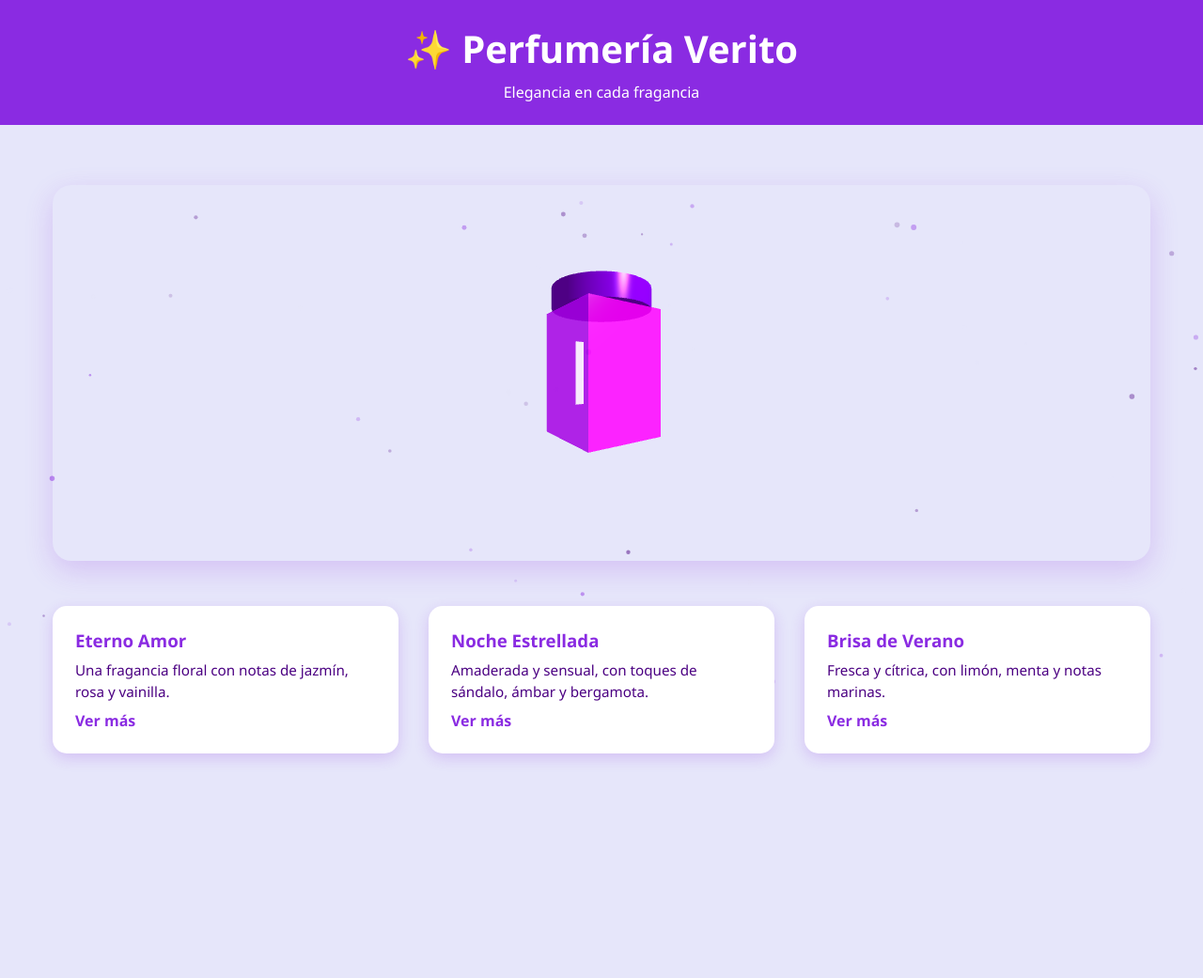
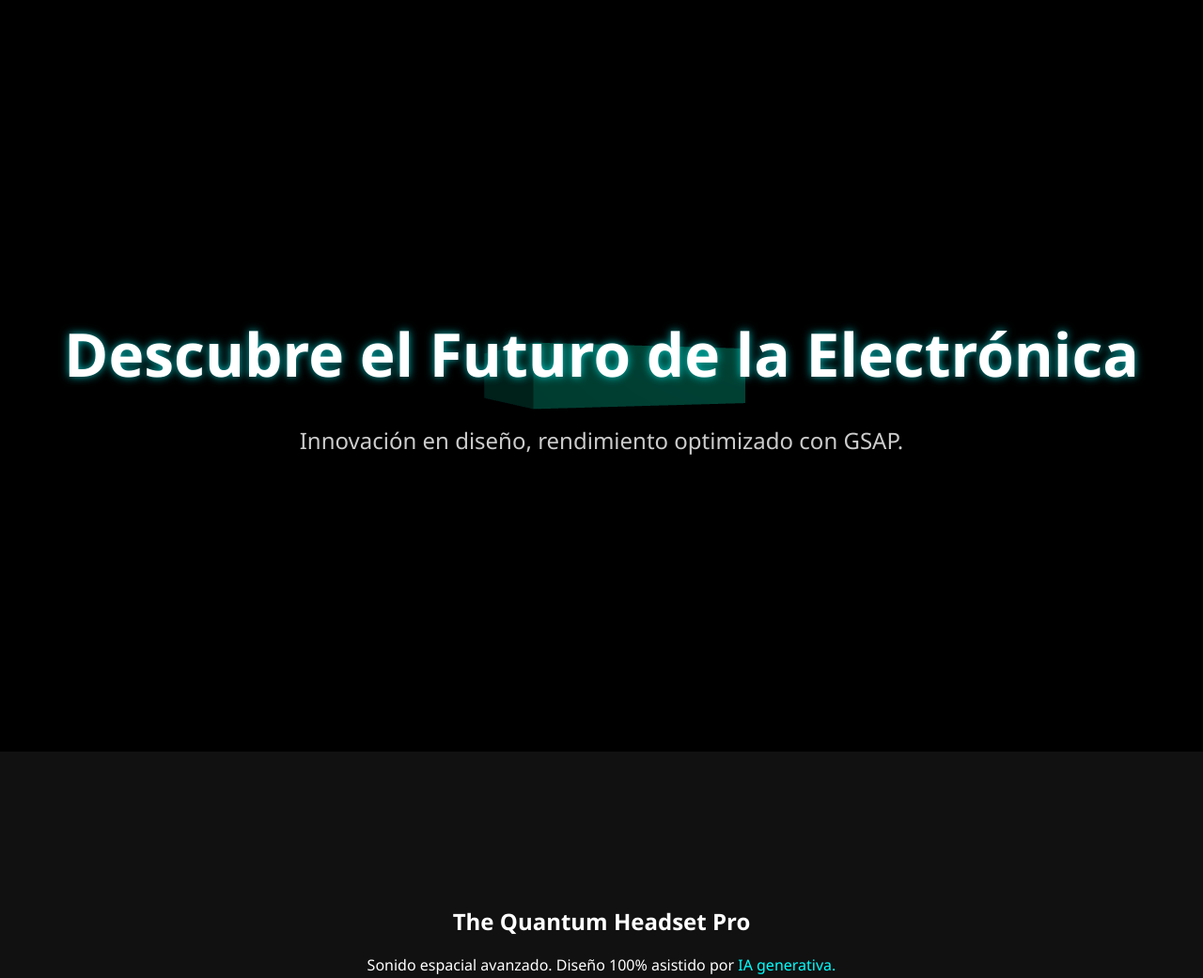
Before and after one commit to deysihelengonzalesoruro-code/pagina.web, a plain HTML site: page index.html in a window 1280 px wide. Shown: the top 1041 px of the page at 94% size. Drawn offline with nearby package versions, Linux system fonts and the light colour scheme; animation ran at ten frames a second.

Commit message:
Revamp ElectroTech webpage with new features
Updated the HTML structure and styles for the ElectroTech webpage, including new sections for hero content, product showcase, and experimental scroll animations. Integrated Three.js and GSAP for enhanced visual effects and interactions.

```diff
--- a/index.html
+++ b/index.html
@@ -1,327 +1,344 @@
 <!DOCTYPE html>
 <html lang="es">
 <head>
-  <meta charset="UTF-8" />
-  <meta name="viewport" content="width=device-width, initial-scale=1.0"/>
-  <title>Perfumería Verito</title>
-  <meta name="description" content="Perfumería Verito – Elegancia en cada fragancia." />
+    <meta charset="UTF-8">
+    <meta name="viewport" content="width=device-width, initial-scale=1.0">
+    <title>ElectroTech | Innovación Extrema</title>
 
-  <!-- Estilos -->
+    <script src="https://cdnjs.cloudflare.com/ajax/libs/gsap/3.12.5/gsap.min.js"></script>
+    <script src="https://cdnjs.cloudflare.com/ajax/libs/gsap/3.12.5/ScrollTrigger.min.js"></script>
+
+    <script src="https://cdnjs.cloudflare.com/ajax/libs/three.js/r128/three.min.js"></script>
+
     <style>
-    :root {
-      --violeta-claro: #E6E6FA;
-      --violeta-medio: #8A2BE2;
-      --violeta-oscuro: #4B0082;
-      --blanco: #FFFFFF;
-      --sombra: rgba(138, 43, 226, 0.2);
+        body {
+            margin: 0;
+            font-family: 'Segoe UI', Tahoma, Geneva, Verdana, sans-serif;
+            background-color: #000;
+            color: #fff;
+            overflow-x: hidden;
+            scroll-behavior: smooth;
         }
 
-    * {
-      margin: 0;
-      padding: 0;
-      box-sizing: border-box;
-    }
-
-    body {
-      font-family: 'Segoe UI', sans-serif;
-      background-color: var(--violeta-claro);
-      color: var(--violeta-oscuro);
-      overflow-x: hidden;
-    }
-
-    header {
-      background-color: var(--violeta-medio);
-      color: var(--blanco);
-      text-align: center;
-      padding: 1.5rem 1rem;
-    }
-
-    h1 {
-      font-size: 2.5rem;
-      margin-bottom: 0.5rem;
-    }
-
-    .container {
-      max-width: 1200px;
-      margin: 0 auto;
-      padding: 2rem 1rem;
-      min-height: 120vh; /* Asegura espacio para scroll */
-    }
-
-    /* Contenedor 3D */
-    #perfume3D {
-      height: 400px;
-      margin: 2rem auto;
-      border-radius: 20px;
-      box-shadow: 0 10px 30px var(--sombra);
+        /* 1. SECCIÓN HERO Y WEBLG */
+        .hero-section {
+            position: relative;
+            height: 100vh;
+            overflow: hidden;
             display: flex;
             justify-content: center;
             align-items: center;
-      background: transparent; /* Importante para Three.js */
         }
 
-    /* Productos */
-    .products {
-      display: grid;
-      grid-template-columns: repeat(auto-fit, minmax(250px, 1fr));
-      gap: 2rem;
-      margin-top: 3rem;
+        #hero-webgl-canvas {
+            position: absolute;
+            top: 0;
+            left: 0;
+            width: 100%;
+            height: 100%;
+            z-index: 1;
         }
 
-    .product {
-      background: var(--blanco);
-      border-radius: 15px;
-      padding: 1.5rem;
-      box-shadow: 0 5px 15px var(--sombra);
-      transition: transform 0.3s ease;
+        .hero-content {
+            position: relative; /* Para que esté sobre el canvas */
+            text-align: center;
+            z-index: 10;
+            padding: 20px;
         }
 
-    .product:hover {
-      transform: translateY(-10px);
+        .hero-content h1 {
+            font-size: 4em;
+            margin-bottom: 0.5em;
+            text-shadow: 0 0 10px rgba(0, 255, 255, 0.7);
         }
 
-    .product h3 {
-      color: var(--violeta-medio);
-      margin-bottom: 0.5rem;
+        .hero-content p {
+            font-size: 1.5em;
+            color: #ccc;
         }
 
-    .product p {
-      font-size: 0.95rem;
-      line-height: 1.5;
+        /* 2. SECCIÓN PRODUCTO Y ASSET DE IA */
+        .product-showcase {
+            height: 100vh;
+            display: flex;
+            flex-direction: column;
+            align-items: center;
+            justify-content: center;
+            padding: 50px;
+            background-color: #111;
         }
 
-    .extra {
-      margin-top: 0.5rem;
+        .product-details {
+            text-align: center;
+            margin-bottom: 50px;
         }
 
-    .read-more {
-      color: var(--violeta-medio);
-      cursor: pointer;
-      margin-top: 0.5rem;
-      display: inline-block;
-      font-weight: bold;
+        .ai-asset-container {
+            width: 50vw;
+            height: 50vh;
+            background-color: #0d0d0d;
+            border: 2px solid #00ffff;
+            box-shadow: 0 0 20px rgba(0, 255, 255, 0.5);
+            overflow: hidden;
+            display: flex;
+            justify-content: center;
+            align-items: center;
         }
 
-    /* Footer */
-    footer {
-      text-align: center;
-      padding: 1.5rem;
-      background-color: var(--violeta-oscuro);
-      color: var(--blanco);
-      margin-top: 3rem;
+        #ia-asset {
+            width: 100%;
+            height: 100%;
+            object-fit: cover;
+            /* Placeholder para simular la carga */
+            background-image: linear-gradient(45deg, #1f1f1f 25%, #333 75%);
+            display: block;
         }
 
-    /* Responsive */
-    @media (max-width: 600px) {
-      h1 {
-        font-size: 2rem;
+        /* 3. SCROLL EXPERIMENTAL (HORIZONTAL PINNED) */
+        .experimental-scroll-section {
+            /* Altura que dicta cuánto dura el scroll vertical para la animación horizontal */
+            height: 400vh;
+            position: relative;
+            background-color: #222;
         }
 
-      #perfume3D {
-        height: 300px;
+        .pin-wrapper {
+            /* El contenedor que se 'pegará' (pin) a la pantalla */
+            position: sticky;
+            top: 0;
+            height: 100vh;
+            overflow: hidden;
         }
 
-      .container {
-        min-height: 100vh;
+        .horizontal-content {
+            display: flex;
+            height: 100%;
+            /* Ancho calculado para 4 slides de 100vw cada uno */
+            width: 400vw;
         }
+
+        .slide {
+            width: 100vw;
+            height: 100%;
+            display: flex;
+            flex-direction: column;
+            justify-content: center;
+            align-items: center;
+            font-size: 3em;
+            flex-shrink: 0;
+            text-shadow: 2px 2px #000;
+        }
+
+        .slide:nth-child(1) { background: linear-gradient(to right, #0a0a0a, #111); }
+        .slide:nth-child(2) { background: linear-gradient(to right, #111, #222); color: #00ffc8;}
+        .slide:nth-child(3) { background: linear-gradient(to right, #222, #333); }
+        .slide:nth-child(4) { background: linear-gradient(to right, #333, #0a0a0a); color: #00ffff;}
+
+        .slide p {
+            font-size: 0.5em;
+            margin-top: 10px;
+            color: #aaa;
         }
     </style>
 </head>
 <body>
-  <header>
-    <h1>✨ Perfumería Verito</h1>
-    <p>Elegancia en cada fragancia</p>
+
+    <header class="hero-section">
+        <canvas id="hero-webgl-canvas"></canvas>
+        <div class="hero-content">
+            <h1 class="gsap-reveal-text">Descubre el Futuro de la Electrónica</h1>
+            <p class="gsap-reveal-text">Innovación en diseño, rendimiento optimizado con GSAP.</p>
+        </div>
     </header>
 
-  <div class="container">
-    <!-- Fondo de partículas (WebGL) -->
-    <div id="tsparticles" style="position: fixed; top: 0; left: 0; width: 100%; height: 100%; z-index: -1;"></div>
+    <section class="product-showcase" id="ai-product-section">
+        <div class="product-details">
+            <h2>The Quantum Headset Pro</h2>
+            <p>Sonido espacial avanzado. Diseño 100% asistido por <span style="color:#00ffff;">IA generativa.</span></p>
+            <button style="padding: 10px 20px; background-color: #00ffff; border: none; color: #000; cursor: pointer; font-size: 1em; margin-top: 10px;">Comprar Ahora</button>
+        </div>
+        <div class="ai-asset-container">
+            <div id="ia-asset" style="opacity: 0;">
+                 <h3 style="color: #00ffff; text-align: center;">[Simulación de Asset de IA Generativa]</h3>
+            </div>
+        </div>
+    </section>
 
-    <!-- Contenedor para la escena 3D -->
-    <div id="perfume3D"></div>
-
-    <!-- Productos (animados con GSAP) -->
-    <div class="products">
-      <div class="product">
-        <h3>Eterno Amor</h3>
-        <p>Una fragancia floral con notas de jazmín, rosa y vainilla.</p>
-        <p class="extra" style="display:none;">Inspirada en los jardines de la Provenza al atardecer.</p>
-        <span class="read-more">Ver más</span>
+    <section class="experimental-scroll-section" id="scroll-pin-section">
+        <div class="pin-wrapper">
+            <div class="horizontal-content">
+                <div class="slide">
+                    <h3>Poder sin límites</h3>
+                    <p>Chips de última generación para rendimiento extremo.</p>
                 </div>
-      <div class="product">
-        <h3>Noche Estrellada</h3>
-        <p>Amaderada y sensual, con toques de sándalo, ámbar y bergamota.</p>
-        <p class="extra" style="display:none;">Ideal para quienes aman los misterios de la noche.</p>
-        <span class="read-more">Ver más</span>
+                <div class="slide">
+                    <h3>Diseño Minimalista</h3>
+                    <p>Ergonomía perfecta. Creado para el futuro.</p>
                 </div>
-      <div class="product">
-        <h3>Brisa de Verano</h3>
-        <p>Fresca y cítrica, con limón, menta y notas marinas.</p>
-        <p class="extra" style="display:none;">Como un paseo por la costa al amanecer.</p>
-        <span class="read-more">Ver más</span>
+                <div class="slide">
+                    <h3>Batería Extrema</h3>
+                    <p>Días de uso con una sola carga gracias a la nanotecnología.</p>
+                </div>
+                <div class="slide">
+                    <h3>Conectividad 6G</h3>
+                    <p>La velocidad de transmisión más rápida jamás diseñada.</p>
                 </div>
             </div>
         </div>
+    </section>
 
-  <footer>
-    <p>&copy; 2025 Perfumería Verito. Todos los derechos reservados.</p>
-  </footer>
-
-  <!-- === Librerías desde CDN === -->
-  <!-- tsparticles (WebGL ligero) -->
-  <script src="https://cdn.jsdelivr.net/npm/tsparticles@2.12.0/tsparticles.bundle.min.js"></script>
-
-  <!-- Three.js -->
-  <script src="https://cdnjs.cloudflare.com/ajax/libs/three.js/r128/three.min.js"></script>
-
-  <!-- GSAP + ScrollTrigger -->
-  <script src="https://cdnjs.cloudflare.com/ajax/libs/gsap/3.12.5/gsap.min.js"></script>
-  <script src="https://cdnjs.cloudflare.com/ajax/libs/gsap/3.12.5/ScrollTrigger.min.js"></script>
+    <div style="height: 50vh; background-color: #000; display: flex; justify-content: center; align-items: center;">
+        <h2 style="color: #fff;">Fin de la Demo. ¡Sigue Scrolleando!</h2>
+    </div>
 
     <script>
-    // 1. Fondo de partículas (WebGL)
-    tsParticles.load("tsparticles", {
-      fpsLimit: 60,
-      particles: {
-        number: { value: 60, density: { enable: true, value_area: 800 } },
-        color: { value: ["#8A2BE2", "#4B0082", "#E6E6FA"] },
-        shape: { type: "circle" },
-        opacity: { value: 0.5, random: true },
-        size: { value: 3, random: true },
-        move: {
-          enable: true,
-          speed: 1,
-          direction: "none",
-          random: true,
-          straight: false,
-          out_mode: "out",
-          bounce: false
-        }
-      },
-      interactivity: {
-        detect_on: "canvas",
-        events: {
-          onhover: { enable: true, mode: "repulse" },
-          onclick: { enable: true, mode: "push" },
-          resize: true
-        }
-      },
-      detectRetina: true,
-      background: { color: "#E6E6FA" }
+        // Registrar el plugin de ScrollTrigger
+        gsap.registerPlugin(ScrollTrigger);
+
+        // Variables globales para Three.js
+        let scene, camera, renderer, object;
+
+        // =========================================================
+        // MÓDULO THREE.JS / WEBLG
+        // =========================================================
+
+        function initThreeScene(canvas) {
+            // 1. Configuración básica
+            scene = new THREE.Scene();
+            camera = new THREE.PerspectiveCamera(75, window.innerWidth / window.innerHeight, 0.1, 1000);
+            renderer = new THREE.WebGLRenderer({ canvas: canvas, antialias: true, alpha: true });
+            renderer.setSize(window.innerWidth, window.innerHeight);
+            camera.position.z = 5;
+
+            // 2. Crear un objeto 3D (Simulación de un chip flotante)
+            const geometry = new THREE.BoxGeometry(2, 0.5, 2, 10, 1, 10);
+            // Material futurista, metálico y brillante
+            const material = new THREE.MeshStandardMaterial({
+                color: 0x00ffcc,
+                metalness: 0.9,
+                roughness: 0.1
             });
+            object = new THREE.Mesh(geometry, material);
+            scene.add(object);
 
-    // 2. Escena 3D con Three.js - Botella de perfume estilizada
-const container = document.getElementById("perfume3D");
-const scene = new THREE.Scene();
-const camera = new THREE.PerspectiveCamera(75, container.clientWidth / container.clientHeight, 0.1, 1000);
-const renderer = new THREE.WebGLRenderer({ antialias: true, alpha: true });
-renderer.setSize(container.clientWidth, container.clientHeight);
-renderer.setClearColor(0xE6E6FA, 0); // Fondo transparente
-container.appendChild(renderer.domElement);
+            // 3. Luces
+            scene.add(new THREE.AmbientLight(0x404040, 5));
+            const pointLight = new THREE.PointLight(0xffffff, 2, 100);
+            pointLight.position.set(10, 5, 5);
+            scene.add(pointLight);
 
-// --- Cuerpo del frasco (rectangular) ---
-const bodyGeometry = new THREE.BoxGeometry(2, 3, 2); // ancho, alto, profundidad
-const bodyMaterial = new THREE.MeshPhongMaterial({
-  color: 0x9400D3,           // Morado oscuro
-  emissive: 0x6A008F,        // Brillo interno
-  shininess: 100,
-  transparent: true,
-  opacity: 0.85
-});
-const body = new THREE.Mesh(bodyGeometry, bodyMaterial);
-body.position.y = 0;
-scene.add(body);
-
-// --- Tapa (cilindro con forma ovalada) ---
-const capGeometry = new THREE.CylinderGeometry(1.2, 1.2, 0.5, 32);
-const capMaterial = new THREE.MeshPhongMaterial({
-  color: 0x4B0082,           // Índigo
-  emissive: 0x300050,
-  shininess: 120
-});
-const cap = new THREE.Mesh(capGeometry, capMaterial);
-cap.position.y = 1.75;       // Colocar encima del cuerpo
-scene.add(cap);
-
-// --- Etiqueta frontal (plano) ---
-const labelGeometry = new THREE.PlaneGeometry(1.2, 1.2);
-const labelMaterial = new THREE.MeshBasicMaterial({
-  color: 0xFFFFFF,
-  transparent: true,
-  opacity: 0.9,
-  side: THREE.DoubleSide
-});
-const label = new THREE.Mesh(labelGeometry, labelMaterial);
-label.position.y = 0;
-label.position.z = 1.01;     // Ligeramente adelante para no quedar dentro del cuerpo
-label.rotation.y = Math.PI;  // Voltear para que mire hacia adelante
-scene.add(label);
-
-// --- Luces ---
-const light = new THREE.PointLight(0xffffff, 1.2, 100);
-light.position.set(5, 5, 5);
-scene.add(light);
-scene.add(new THREE.AmbientLight(0xffffff, 0.4));
-
-camera.position.z = 6;
-
-// Animación de rotación
+            // 4. Animación de loop constante
             function animate() {
                 requestAnimationFrame(animate);
-  body.rotation.y += 0.01;
-  cap.rotation.y += 0.01;
-  label.rotation.y += 0.01;
+                object.rotation.y += 0.005; // Rotación lenta y constante
                 renderer.render(scene, camera);
             }
             animate();
 
-// Manejo de redimensionamiento
-window.addEventListener("resize", () => {
-  const width = container.clientWidth;
-  const height = container.clientHeight;
-  camera.aspect = width / height;
+            // 5. Responsive
+            window.addEventListener('resize', () => {
+                camera.aspect = window.innerWidth / window.innerHeight;
                 camera.updateProjectionMatrix();
-  renderer.setSize(width, height);
+                renderer.setSize(window.innerWidth, window.innerHeight);
+            });
+        }
+
+        // Función que reacciona al scroll, manipulando la escena 3D
+        function updateThreeOnScroll(scrollY) {
+            if (!object) return;
+
+            // GSAP para interpolación suave de los valores de la escena
+            // Zoom in al scrollear hacia abajo
+            const zoomFactor = Math.min(5, 5 - scrollY * 0.002);
+            // Rotación adicional basada en el scroll
+            const rotationFactor = scrollY * 0.005;
+
+            gsap.to(object.rotation, { x: rotationFactor, duration: 0.5 });
+            gsap.to(camera.position, { z: zoomFactor, duration: 0.5 });
+        }
+
+
+        // =========================================================
+        // MÓDULO GSAP / SCROLL ANIMADO EXPERIMENTAL
+        // =========================================================
+
+        function initScrollAnimations() {
+            // 1. Animación de Pinning Horizontal (Scroll Experimental)
+            const container = document.querySelector(".horizontal-content");
+            const totalScrollWidth = container.scrollWidth - window.innerWidth;
+
+            gsap.to(container, {
+                x: -totalScrollWidth, // Mover el contenedor a la izquierda
+                ease: "none",
+                scrollTrigger: {
+                    trigger: "#scroll-pin-section",
+                    pin: true,
+                    scrub: 1, // Enlaza el scroll a la animación
+                    start: "top top",
+                    // El final de la animación está determinado por el ancho total que se debe desplazar
+                    end: () => "+=" + totalScrollWidth
+                }
             });
 
-    // Manejo de redimensionamiento
-    window.addEventListener("resize", () => {
-      const width = container.clientWidth;
-      const height = container.clientHeight;
-      camera.aspect = width / height;
-      camera.updateProjectionMatrix();
-      renderer.setSize(width, height);
+            // 2. Animación de revelación del texto HERO (GSAP simple)
+            gsap.from(".gsap-reveal-text", {
+                y: 50,
+                opacity: 0,
+                stagger: 0.3,
+                duration: 1.2,
+                ease: "power3.out"
             });
+        }
 
-    // 3. GSAP con ScrollTrigger
-    gsap.registerPlugin(ScrollTrigger);
 
-    gsap.utils.toArray(".product").forEach((product, i) => {
-      gsap.from(product, {
+        // =========================================================
+        // MÓDULO DE INTEGRACIÓN IA GENERATIVA (SIMULADO)
+        // =========================================================
+
+        function loadIASecundence() {
+            const assetElement = document.getElementById('ia-asset');
+
+            console.log("Simulación: Cargando y animando el asset diseñado por IA...");
+
+            // Animación GSAP de "Glitch/Revelación" del asset cuando aparece en la vista
+            gsap.fromTo(assetElement,
+                { scale: 0.5, opacity: 0, filter: 'blur(10px) brightness(200%)' },
+                {
+                    scale: 1,
+                    opacity: 1,
+                    filter: 'blur(0px) brightness(100%)',
+                    duration: 1.5,
+                    delay: 0.5,
+                    ease: "elastic.out(1, 0.5)", // Efecto elástico para simular "generación"
                     scrollTrigger: {
-          trigger: product,
-          start: "top 85%",
-          toggleActions: "play none none none"
-        },
-        y: 40,
-        opacity: 0,
-        duration: 0.7,
-        ease: "power2.out",
-        delay: i * 0.15
-      });
-    });
+                        trigger: "#ai-product-section",
+                        start: "center 70%", // Comienza la animación cuando la sección entra en el 70% de la pantalla
+                        toggleActions: "play none none reverse" // Reproduce al entrar, revierte al salir
+                    }
+                }
+            );
+        }
 
-    // 4. Interacción: "Ver más / Ver menos"
-    document.querySelectorAll(".read-more").forEach(btn => {
-      btn.addEventListener("click", () => {
-        const extra = btn.previousElementSibling;
-        if (extra.style.display === "none" || !extra.style.display) {
-          extra.style.display = "block";
-          btn.textContent = "Ver menos";
-        } else {
-          extra.style.display = "none";
-          btn.textContent = "Ver más";
+        // =========================================================
+        // LÓGICA PRINCIPAL (MAIN)
+        // =========================================================
+
+        document.addEventListener('DOMContentLoaded', () => {
+            // 1. Inicialización de WebGL (Three.js)
+            const canvas = document.getElementById('hero-webgl-canvas');
+            if (canvas) {
+                initThreeScene(canvas);
             }
+
+            // 2. Inicialización de Animaciones de Scroll (GSAP ScrollTrigger)
+            initScrollAnimations();
+
+            // 3. Simulación de Integración de Asset Generado por IA
+            loadIASecundence();
+
+            // 4. Conexión de Scroll con Three.js
+            window.addEventListener('scroll', () => {
+                updateThreeOnScroll(window.scrollY);
             });
         });
     </script>
```
Lines whose indentation alone changed are shown as unchanged.
